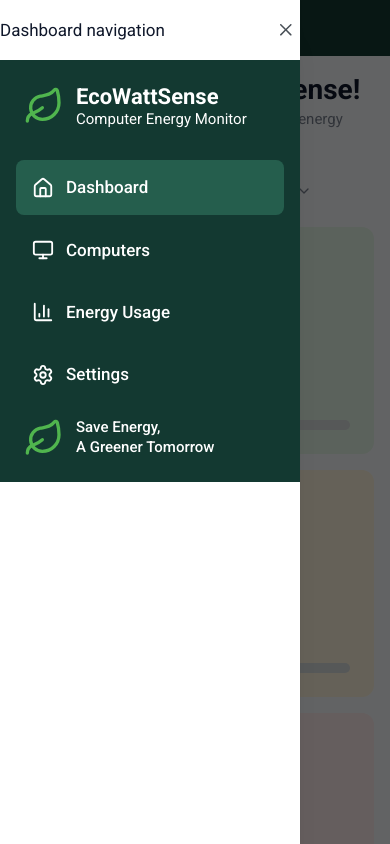
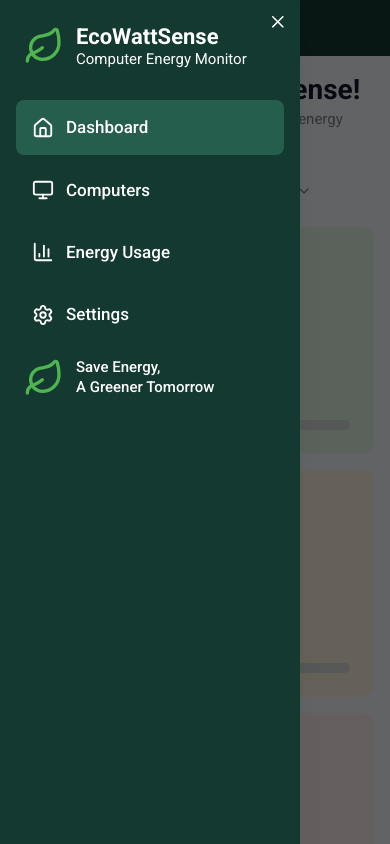
Before and after one commit to GCU-Sector-12/ecowattsense, a React (Vite) app in the folder dashboard/: page / in a window 390 px wide. Both pictures are taken after a click on the button "Open dashboard navigation". Shown: the top 844 px of the page. Built offline with nearby package versions, Linux system fonts and the light colour scheme.

Commit message:
EWS_WEB-35: Remove the mobile menu title and header strip

```diff
--- a/dashboard/src/App.jsx
+++ b/dashboard/src/App.jsx
@@ -131,7 +131,11 @@ export default function App() {
       <Drawer
         opened={phone && mobileMenu}
         onClose={closeMobileMenu}
-        title="Dashboard navigation"
+        classNames={{
+          content: sidebarClasses.drawerContent,
+          header: sidebarClasses.drawerHeader,
+          close: sidebarClasses.drawerClose,
+        }}
         closeButtonProps={{ 'aria-label': 'Close dashboard navigation' }}
         size={300}
         padding={0}
--- a/dashboard/src/components/Sidebar.jsx
+++ b/dashboard/src/components/Sidebar.jsx
@@ -60,7 +60,14 @@ export default function Sidebar({ items, activeKey, collapsed = false, onToggle,
   return (
     <Stack className={classes.sidebar} h="100%" p={collapsed ? 'xs' : 'md'} justify="space-between">
       <Stack gap="xl">
-        <Group gap="sm" wrap="nowrap" pt="xs" px={collapsed ? 0 : 'xs'} justify={collapsed ? 'center' : undefined}>
+        <Group
+          gap="sm"
+          wrap="nowrap"
+          pt="xs"
+          ps={collapsed ? 0 : 'xs'}
+          pe={onNavigate ? 32 : collapsed ? 0 : 'xs'}
+          justify={collapsed ? 'center' : undefined}
+        >
           <Leaf size={40} color="var(--ews-leaf)" />
           {!collapsed && (
             <div>
--- a/dashboard/src/components/Sidebar.module.css
+++ b/dashboard/src/components/Sidebar.module.css
@@ -55,6 +55,28 @@
   }
 }
 
+.drawerContent.drawerContent {
+  background-color: var(--ews-green-900);
+}
+
+.drawerHeader.drawerHeader {
+  position: absolute;
+  inset-block-start: 8px;
+  inset-inline-end: 8px;
+  z-index: 1;
+  min-height: 0;
+  padding: 0;
+  background: transparent;
+}
+
+.drawerClose.drawerClose {
+  color: var(--ews-text-on-dark);
+}
+
+.drawerClose.drawerClose:hover {
+  background-color: var(--ews-green-700);
+}
+
 .sidebar {
   position: relative;
   background-color: var(--ews-green-900);
```
